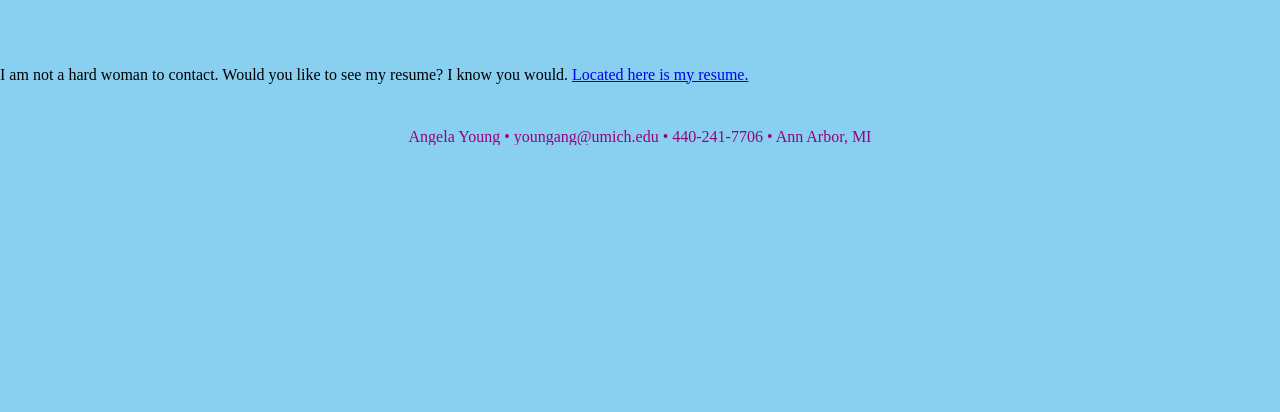
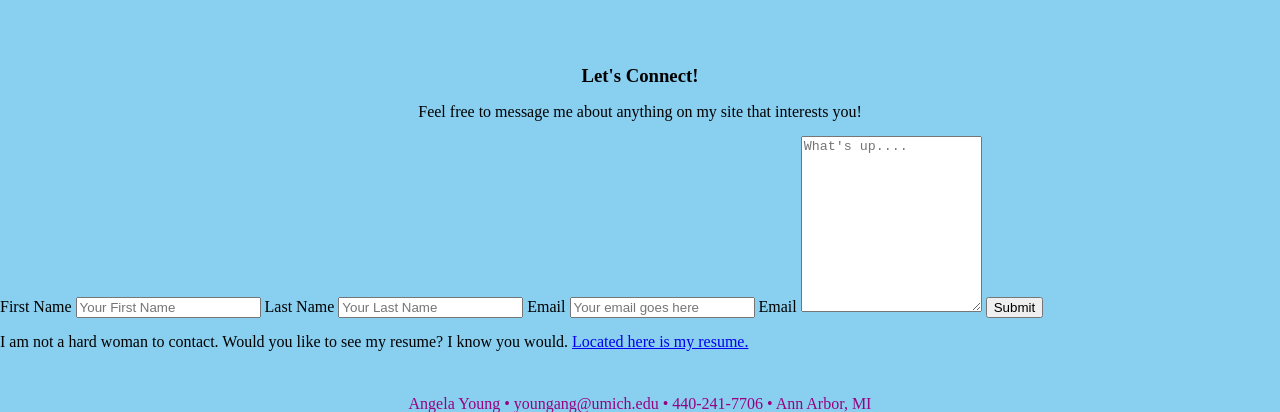
Before and after one commit to youngang/portfolio, a plain HTML site: page about.html in a window 1280 px wide. Shown: the part 1736-2148 px from the top of the page. Before the commit the page ends 1881 px from the top, so only its background shows below. Drawn offline with Linux system fonts and the light colour scheme.

Commit message:
Update about.html

```diff
--- a/about.html
+++ b/about.html
@@ -24,8 +24,10 @@
         </nav>
 
         <div id="main" class="index-head">
-            <h1>About Me</h1>
+            <h1 class="typing">About Me</h1>
         </div>
+
+        <div class="parallax"></div>
 
         <ul class="gallery">
             <li><img src="images/mylife/1.jpeg" alt="1" class="gallery-img"></li>
@@ -45,6 +47,28 @@
             <li><img src="images/mylife/13.jpeg" alt="13" class="gallery-img"></li>
         </ul>
 
+        <div class = "container">
+            <div style = "text-align:center">
+                <h3>Let's Connect!</h3>
+                <p>Feel free to message me about anything on my site that interests you!</p>
+            </div>
+            <div class="row">
+                <div>
+                    <form action="https://formspree.io/f/mgepneoz" method="POST">
+                        <label for="fname">First Name</label>
+                        <input type="text" id="fname" name="firstname" placeholder="Your First Name">
+                        <label for="lname">Last Name</label>
+                        <input type="text" id="lname" name="lastname" placeholder="Your Last Name">
+                        <label for="email">Email</label>
+                        <input type="text" id="email" name="email" placeholder="Your email goes here">
+                        <label for="subject">Email</label>
+                        <textarea id="subject" name="subject" placeholder="What's up...." style="height:170px"></textarea>
+                        <input type="submit" value="Submit">
+                    </form>
+                </div>
+            </div>
+        </div>
+
         <p>
             I am not a hard woman to contact. Would you like to see my resume? I know you would.
             <a href="https://www.dropbox.com/s/o3z3ctb6gmc068z/Young%20Angela%20Resume%2010-29-2020.pdf?dl=0">Located here is my resume.</a>
```
